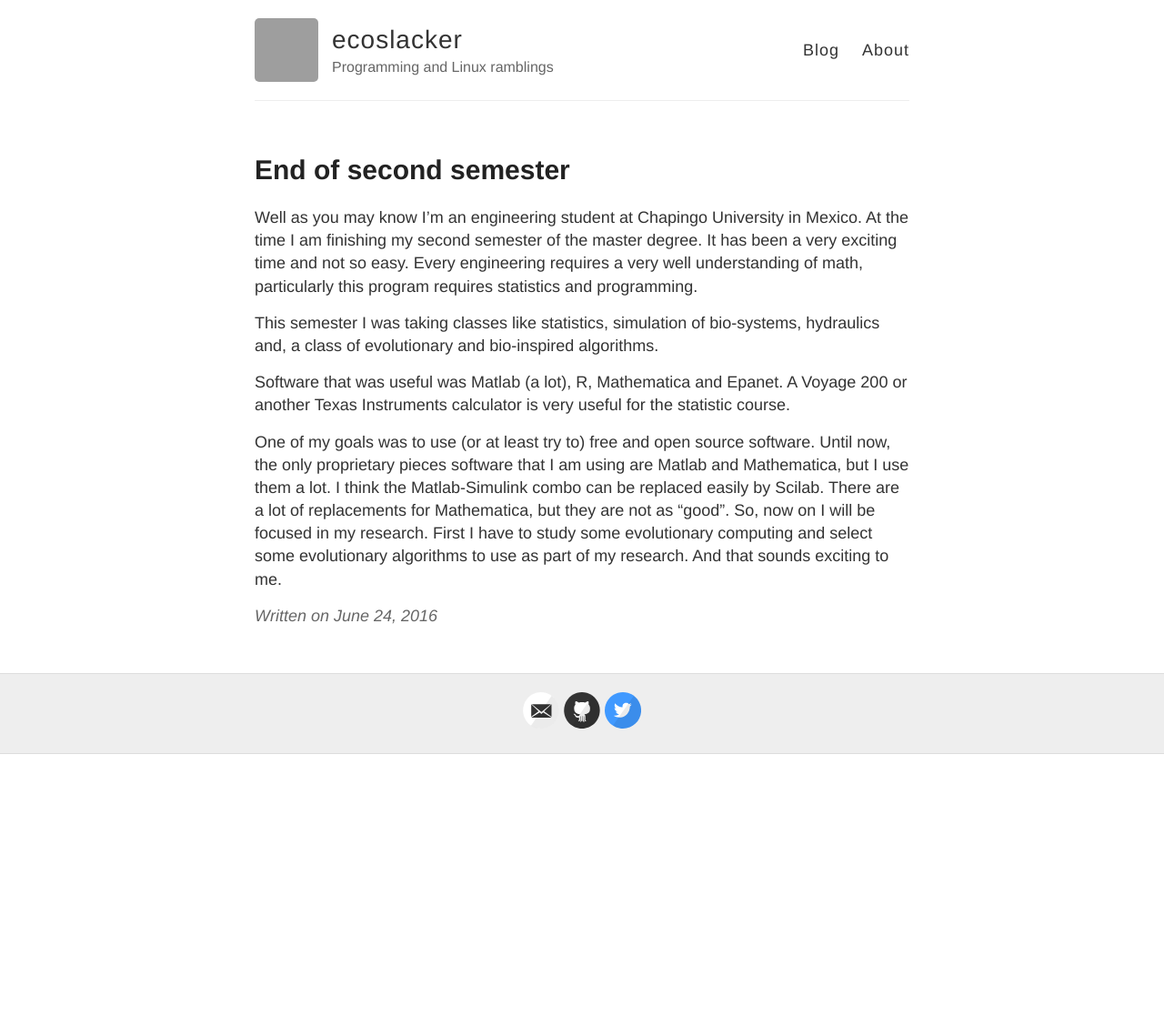
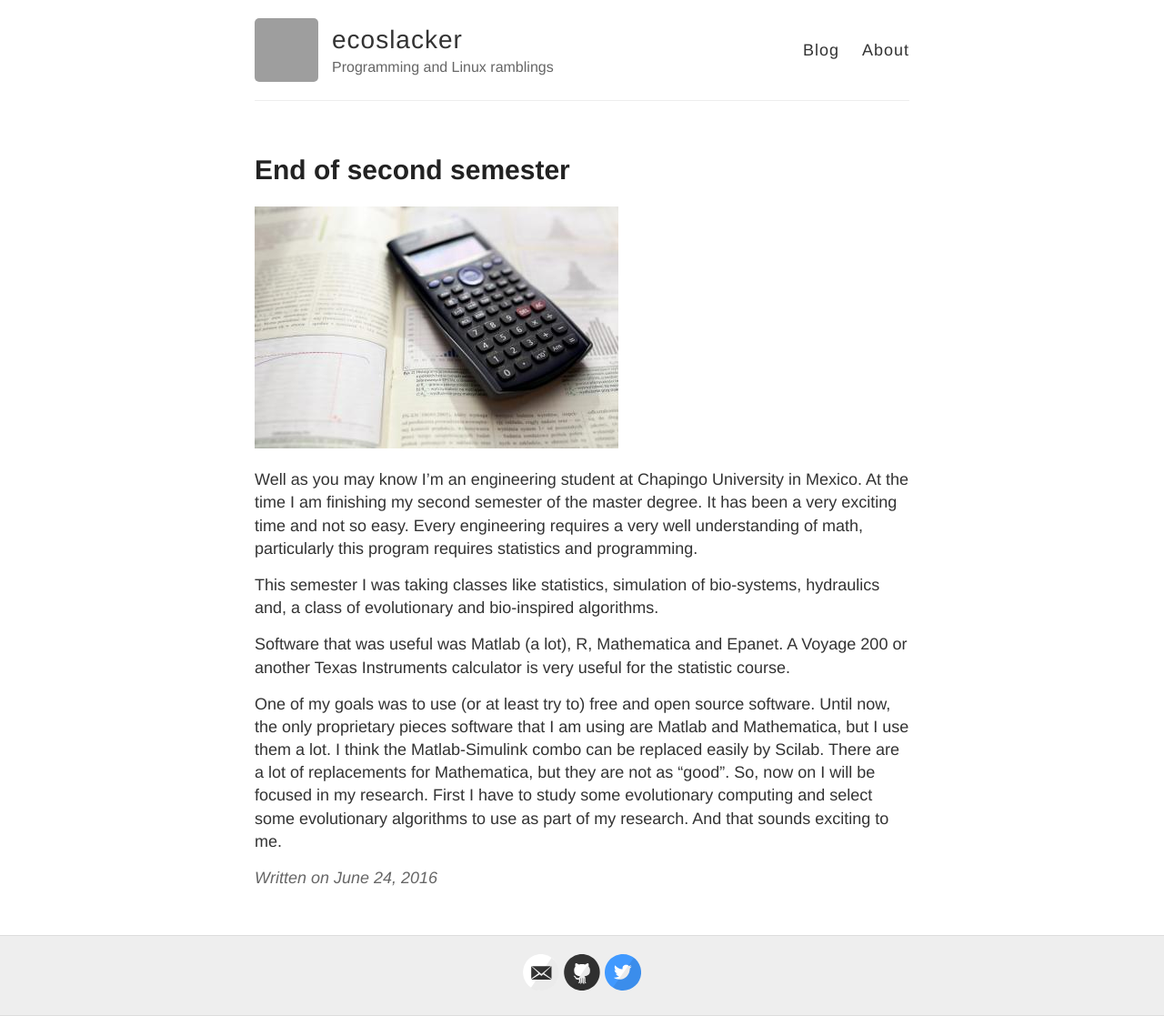
Before and after one commit to ecoslacker/ecoslacker.github.io, a Jekyll site: the page built from _posts/2016-06-24-end-of-second-semester.md, in a window 1280 px wide. Shown: the whole page at 91% size. Built offline with Jekyll 4.4.1, drawn with Linux system fonts in a browser that asks for light colours; before the commit the page ends 900 px from its top, so only the background shows below that; grey boxes are pictures that could not be loaded.

Commit message:
Update 2016-06-24-end-of-second-semester.md

```diff
--- a/_posts/2016-06-24-end-of-second-semester.md
+++ b/_posts/2016-06-24-end-of-second-semester.md
@@ -2,6 +2,8 @@
 layout: post
 title: End of second semester
 ---
+
+![calculadora]({{ site.baseurl }}/images/calculator1.jpg)
 
 Well as you may know I'm an engineering student at Chapingo University in Mexico. At the time I am finishing my second semester of the master degree. It has been a very exciting time and not so easy. Every engineering requires a very well understanding of math, particularly this program requires statistics and programming.
 
```
